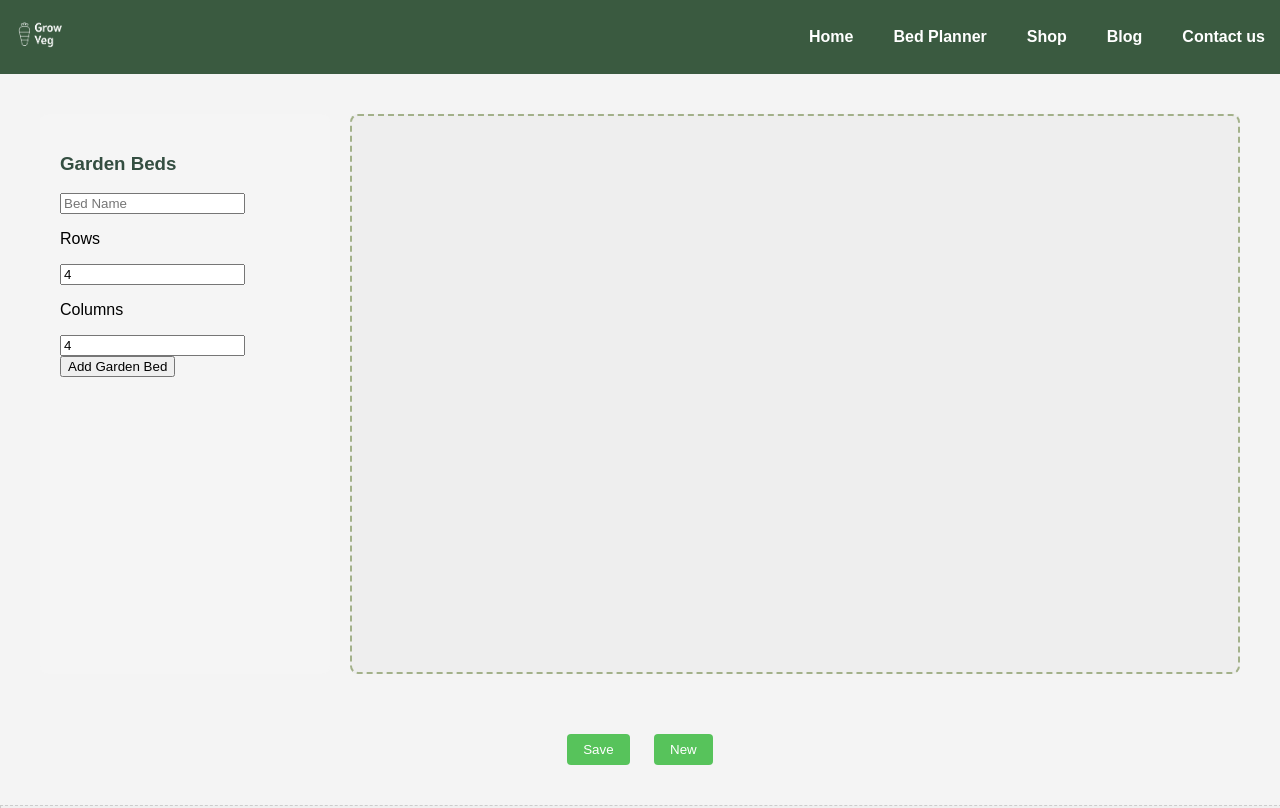
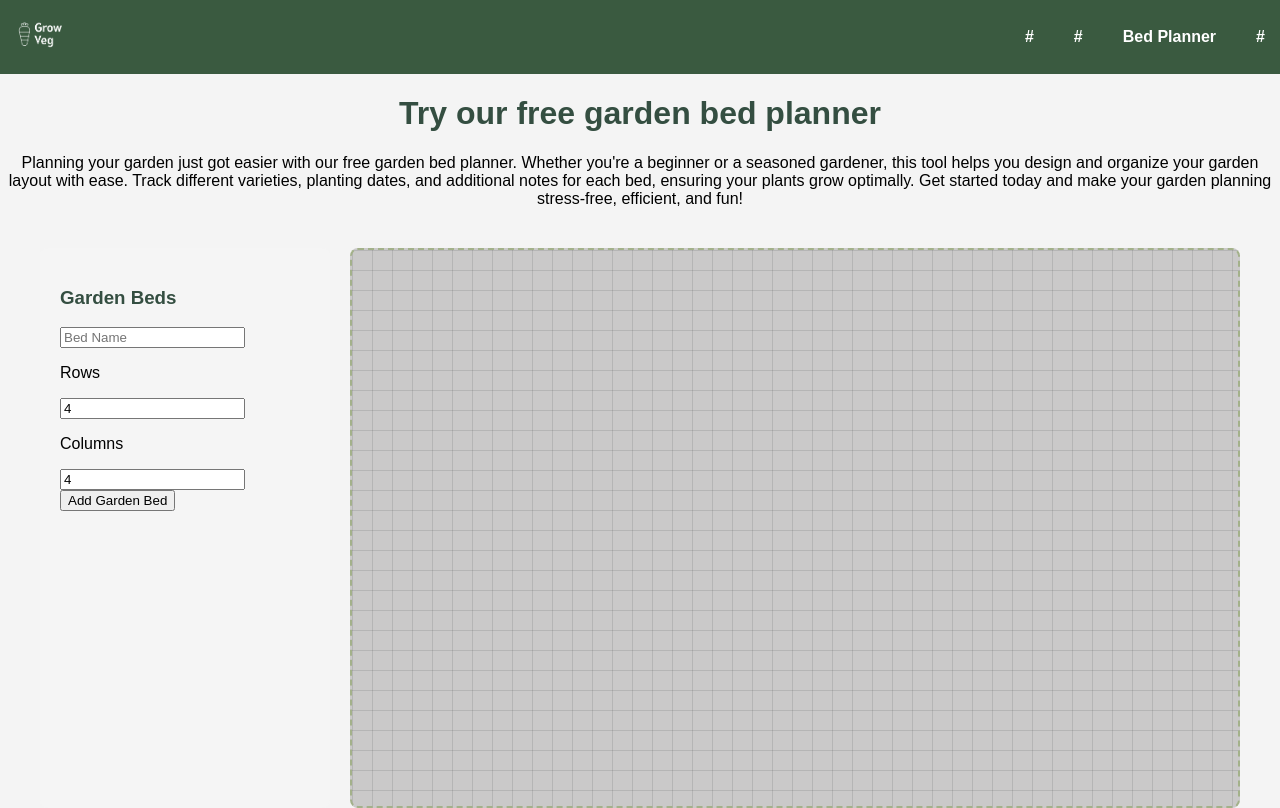
Before and after one commit to MarcDellow/garden-site-with-planner, a plain HTML site: page beds.html in a window 1280 px wide. Shown: the top 808 px of the page. Drawn offline with nearby package versions, Linux system fonts and the light colour scheme.

Commit message:
Update beds.html

```diff
--- a/beds.html
+++ b/beds.html
@@ -13,11 +13,10 @@
             <img src="logo.png" alt="Gardening Logo">
         </div>
         <ul class="menu">
-            <li><a href="index.html">Home</a></li>
+            <li><a href="#">#</a></li>
+            <li><a href="#">#</a></li>
             <li><a href="beds.html">Bed Planner</a></li>
-            <li><a href="products.html">Shop</a></li>
-            <li><a href="blog.html">Blog</a></li>
-            <li><a href="contact.html">Contact us</a></li>
+            <li><a href="#">#</a></li>
         </ul>
     </nav>
 
@@ -48,7 +47,7 @@
         .work-area {
             flex: 1;
             min-height: 70vh;
-            background: #eee;
+
             padding: 20px;
             border-radius: 8px;
             position: relative;
@@ -149,6 +148,11 @@
             border-radius: 4px;
         }
     </style>
+
+    <div class="intro">
+       <center><h1>Try our free garden bed planner</h1>
+           <p>Planning your garden just got easier with our free garden bed planner. Whether you're a beginner or a seasoned gardener, this tool helps you design and organize your garden layout with ease. Track different varieties, planting dates, and additional notes for each bed, ensuring your plants grow optimally. Get started today and make your garden planning stress-free, efficient, and fun!</p>
+</center>
 
     <div class="container">
         <div class="left-menu">
@@ -362,7 +366,6 @@ function deleteGardenBed(bedIndex) {
     <!-- Footer -->
     <footer>
         <p>&copy; 2025 Gardening Website. All rights reserved.</p>
-    <p><strong>Disclaimer:</strong> As an Amazon Associate, we earn from qualifying purchases.</p>
     </footer>
 </body>
 </html>
```
Lines whose indentation alone changed are shown as unchanged.
